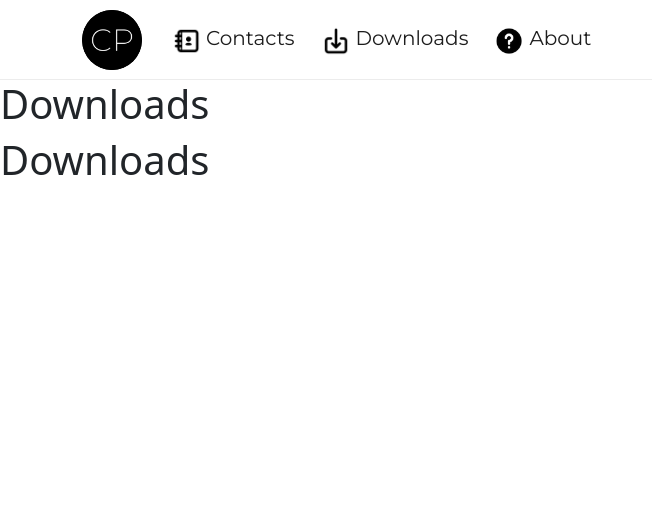
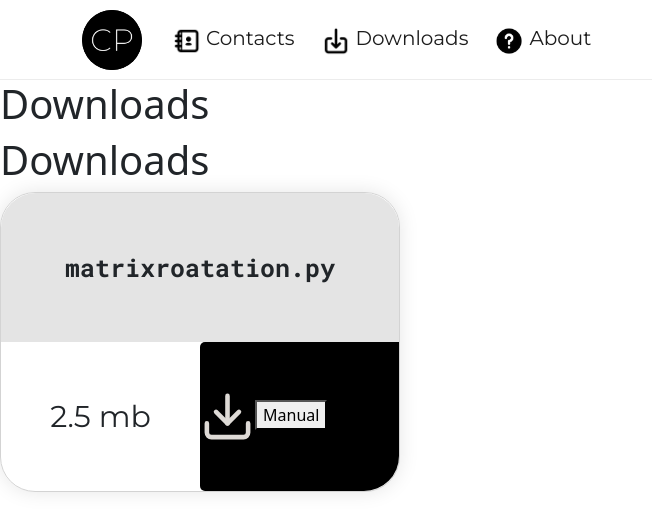
Before and after one commit to commonPlaceC/React-website, a React (Create React App) app: page /Downloads in a window 1280 px wide. Shown: the top 530 px of the page, without its empty margins (0-652 px from the left). Built offline with nearby package versions, Linux system fonts and the light colour scheme.

Commit message:
fixed animations, socials / added unworking downloader

```diff
--- a/package.json
+++ b/package.json
@@ -7,14 +7,17 @@
     "@testing-library/jest-dom": "^5.12.0",
     "@testing-library/react": "^11.2.7",
     "@testing-library/user-event": "^12.8.3",
+    "axios": "^0.21.1",
     "bootstrap": "^5.0.2",
     "emailjs-com": "^3.0.2",
+    "file-saver": "^2.0.5",
     "firebase": "^8.9.1",
     "prop-types": "^15.7.2",
     "re-base": "^4.0.0",
     "react": "^17.0.2",
     "react-bootstrap": "^2.0.0-beta.4",
     "react-dom": "^17.0.2",
+    "react-download-link": "^2.3.0",
     "react-icons": "^4.2.0",
     "react-router-dom": "^5.2.0",
     "react-scripts": "4.0.3",
--- /dev/null
+++ b/src/Components/DownloadCard.css
@@ -0,0 +1,57 @@
+@import url('https://fonts.googleapis.com/css?family=Open+Sans');
+@import url('https://fonts.googleapis.com/css2?family=Montserrat&display=swap');
+
+
+.downloadCard {
+    display: grid;
+    grid-template-columns: 50% 50%;
+    grid-template-rows: 50% 50%;
+    height: 300px;
+    width: 400px;
+    border-radius: 35px;
+    border: 1px solid rgb(211, 211, 211);
+    box-shadow: 0px 0px 20px 0px rgba(0, 0, 0, 0.1);
+}
+
+.fileName {
+    font-family: 'Roboto Mono', monospace;
+    display: flex;
+    border-radius: 35px 35px 0px 0px;
+    background-color: rgb(228, 228, 228);
+    font-weight: 600;
+    word-break: break-all;
+    font-size: 25px;
+    grid-column-start: 1;
+    grid-column-end: 3;
+    text-align: center;
+    vertical-align: center;
+
+
+}
+.fileName span {
+    margin: auto;
+}
+
+.downloadInfo {
+    display: flex;
+    font-family: 'Montserrat', sans-serif;
+    font-size: 30px;
+    grid-column: 1;
+    grid-row: 2;
+}
+
+.downloadInfo span {
+    margin: auto;
+}
+
+.downloadButton {
+    grid-column: 2;
+    grid-row: 2;
+    background-color: rgb(0, 0, 0);
+    border-radius: 5px 0px 35px 5px;
+}
+
+.downloadButton {
+    display: flex;
+    align-items: center;
+}
--- /dev/null
+++ b/src/Components/DownloadCard.js
@@ -0,0 +1,42 @@
+import React, { useState} from 'react';
+import { saveAs, fileSaver } from 'file-saver';
+import './DownloadCard.css';
+import { FiDownload } from "react-icons/fi";
+
+export default function DownloadCard() {
+
+    const littleStyles =  {
+        filter: 'invert(1)',
+        backgroundColor: 'white',
+    }
+
+    //function for saving file
+    const saveManual = () => {
+        fileSaver.saveAs(
+            process.env.REACT_APP_CLIENT_URL + "../Storage/matrixrotation.py",
+            "manual.pdf"
+    );
+    };
+
+    return (
+        <div>
+
+            <div className="downloadCard">
+                <div className="fileName">
+                    <span> matrixroatation.py</span>
+                </div>
+                <div className='downloadInfo'>
+                    <span>2.5 mb</span>
+                </div>
+                <div className="downloadButton">
+                    <a href="../Storage/matrixrotation.py" download>
+                        <FiDownload style={littleStyles} size='55px'/>
+                        <button onClick={saveManual}>
+                            Manual
+                        </button>
+                    </a>
+                </div>
+            </div>
+        </div>
+    )
+}
--- a/src/Components/emailHandler.css
+++ b/src/Components/emailHandler.css
@@ -16,71 +16,22 @@ body {
         scroll-snap-type: y mandatory;
 }
 
-.item {
-        height: 90vh;
-        width: 100vw;
-        scroll-snap-align: start;
+.phoneInfo {
+        font-weight: bold;
+        margin: 65px;
+        font-family: 'Montserrat', sans-serif;
+        font-size: 50px;
+        text-align: center;
 }
 
-
-.contactForm {
-        border-radius: 15px;
-        margin-left: 10vw;
-        margin-right: 10vw;
-        background-color: rgb(31, 31, 31);
-        box-shadow: 0px 2px 45px -5px rgba(0,0,0,0.5);
-}
-.contact-form {
-        padding: 15px;
-        display: grid;
-        grid-gap: 15px;
-        grid-template-columns: 1fr 3fr 3fr;
-        grid-template-rows: 60px 40px 40px 40px 200px 40px;
-
+.phoneInfo a {
+        font-weight: 500;
+        font-size: 30px;
+        animation: AppearOnOpen 2s;
 }
 
-.textOut {
-        color: rgb(255, 255, 255);
-        font-family: 'Montserrat', sans-serif;
-        font-size: 25px;
-        text-align: left;
-}
-input {
-        color: black;
-        font-family: 'Roboto Mono', monospace;
-        font-size: 15px;
-        padding: 5px;
-        border-radius: 5px;
-        border-color: white;
-        background-color: rgb(255, 255, 255);
-        box-shadow: 0px 2px 30px 2px rgba(0,0,0,0.5);
-        border-style: solid;
-}
-
-input:focus {
-        outline: none;
-        color: #CCC;
-        border-radius: 7px;
-        transition: all ease-in-out 200ms;
-        box-shadow: 0px 2px 20px 0px rgba(255, 255, 255, 0.2);
-}
-
-textarea {
-        color: rgb(236, 236, 236);
-        resize: none;
-        border-radius: 5px;
-        padding: 5px;
-        font-size: 17px;
-        border-color: rgb(44, 44, 44);
-        background-color: rgb(31, 31, 31);
-        box-shadow: 0px 2px 30px 2px rgba(0,0,0,0.2);
-
-}
-
-textarea:focus {
-        transition: all ease-in-out 200ms;
-        outline: none;
-        box-shadow: 0px 2px 20px 0px rgba(255, 255, 255, 0.1);
+.phoneInfo a:hover {
+        color:rgb(224, 184, 120);
 }
 
 .pColor {
@@ -90,14 +41,31 @@ textarea:focus {
         text-align: center;
 }
 
-.pColorEnd {
+.mailP {
         color: rgb(0, 0, 0);
         font-family: 'Montserrat', sans-serif;
-        font-size: 40px;
+        font-weight: bold;
+        font-size: 50px;
         text-align: center;
         margin-top: 40px;
+        margin-bottom: 100px;
         grid-column: 2;
         grid-row: 3;
+}
+
+.mailP p {
+        display: inline;
+}
+
+.mailP a {
+        border-bottom: 2px solid black;
+        animation: AppearOnOpen 2s;
+}
+
+.mailP a:hover {
+        color:rgb(224, 184, 120);
+        border-bottom: 2px solid rgb(224, 184, 120);
+        transition: all ease-in-out 100ms;
 }
 
 .gridLabelZero {
--- a/src/Components/emailHandler.js
+++ b/src/Components/emailHandler.js
@@ -1,33 +1,40 @@
 import React, { Component } from 'react';
 import Socials from './socials';
-import emailjs from 'emailjs-com';
+// import emailjs from 'emailjs-com';
 import "./emailHandler.css";
 import {VscMail} from 'react-icons/vsc';
+import { IoPhonePortraitOutline } from 'react-icons/io5';
 import Footer from './Footer';
 
 
 export default function ContactUs() {
 
-    function sendEmail(e) {
-      e.preventDefault();
+    // function sendEmail(e) {
+    //   e.preventDefault();
 
-      emailjs.sendForm('main_mail', 'template_nii4wr9', e.target, 'user_AmGPfMZuQ4gZQz8C219hh')
-        .then((result) => {
-            console.log(result.text);
-        }, (error) => {
-            console.log(error.text);
-        });
-        e.target.reset()
-    }
+    //   emailjs.sendForm('main_mail', 'template_nii4wr9', e.target, 'user_AmGPfMZuQ4gZQz8C219hh')
+    //     .then((result) => {
+    //         console.log(result.text);
+    //     }, (error) => {
+    //         console.log(error.text);
+    //     });
+    //     e.target.reset()
+    // }
 
     return (
       <div>
-        <div className="box">
-          <div className="item">
         <Socials/>
-            <p className="pColorEnd">Or email me:</p>
+        <div className="phoneInfo">
+          <span className="unselectable ">call number<br/></span>
+          <IoPhonePortraitOutline size = "40px"/>
+          <a href="tel:+79165271947">+7 916 527-19-47</a>
         </div>
-          <div className="item centerEmail">
+        <div className="mailP">
+            <p>or </p>
+              <a href="mailto:alex.agarkov.753@gmail.com">Email</a>
+            <p> me</p>
+        </div>
+        {/* <div className="item centerEmail">
         <div className="contactForm">
             <form className="contact-form" onSubmit={sendEmail}>
                 <p className="gridLabelZero pColor">to alex.agarkov.753@gmail.com</p>
@@ -39,8 +46,8 @@ export default function ContactUs() {
                 <input type="submit" value="Send" className="buttonSend"/>
             </form>
           </div>
-          </div>
-        </div>
+        </div> */}
+        <Footer/>
       </div>
       );
 
--- a/src/Components/socials.css
+++ b/src/Components/socials.css
@@ -12,10 +12,21 @@
     height: 200px;
     width: 45vw;
     margin-left: 28%;
-    background: #e9e9e9;
-    box-shadow: 0px 0px 35px 5px rgba(0,0,0,0.15);
+    background: #e7e7e7;
+    box-shadow: 0px 0px 20px 5px rgba(0,0,0,0.15);
+    animation: AppearOnOpen 0.5s;
 
 }
+
+@keyframes AppearOnOpen {
+    from {
+        opacity: 0;
+    }
+    to {
+        opacity: 1;
+    }
+}
+
 
 .sCircle {
     width: 20vw;
@@ -60,7 +71,9 @@
 }
 
 .sh1 {
-    margin: 70px;
+    margin-top: 30px;
+    margin-bottom: 70px;
+    font-weight: bold;
     text-align: center;
     font-family: 'Montserrat', sans-serif;
     font-size: 50px;
--- a/src/Components/socials.js
+++ b/src/Components/socials.js
@@ -9,7 +9,7 @@ export default class socials extends Component {
     render() {
         return (
             <div className="cntr">
-                <h1 className="sh1">Socials</h1>
+                <h1 className="sh1 unselectable ">socials</h1>
                 <div className="wrapperSocials">
                     <a href="https://t.me/Phtmct">
                         <div className="sCircle telegram" >
--- a/src/Pages/Downloads.js
+++ b/src/Pages/Downloads.js
@@ -1,4 +1,5 @@
 import React, { Component } from 'react';
+import DownloadCard from '../Components/DownloadCard';
 import Footer from '../Components/Footer';
 
 export default class Downloads extends Component {
@@ -7,6 +8,7 @@ export default class Downloads extends Component {
             <div>
                 <h1>Downloads</h1>
                 <h1>Downloads</h1>
+                <DownloadCard/>
             </div>
         )
     }
```
Also changed, not shown: 2 other files (tests, documents, lock files or other folders). Lines whose indentation alone changed are shown as unchanged.
